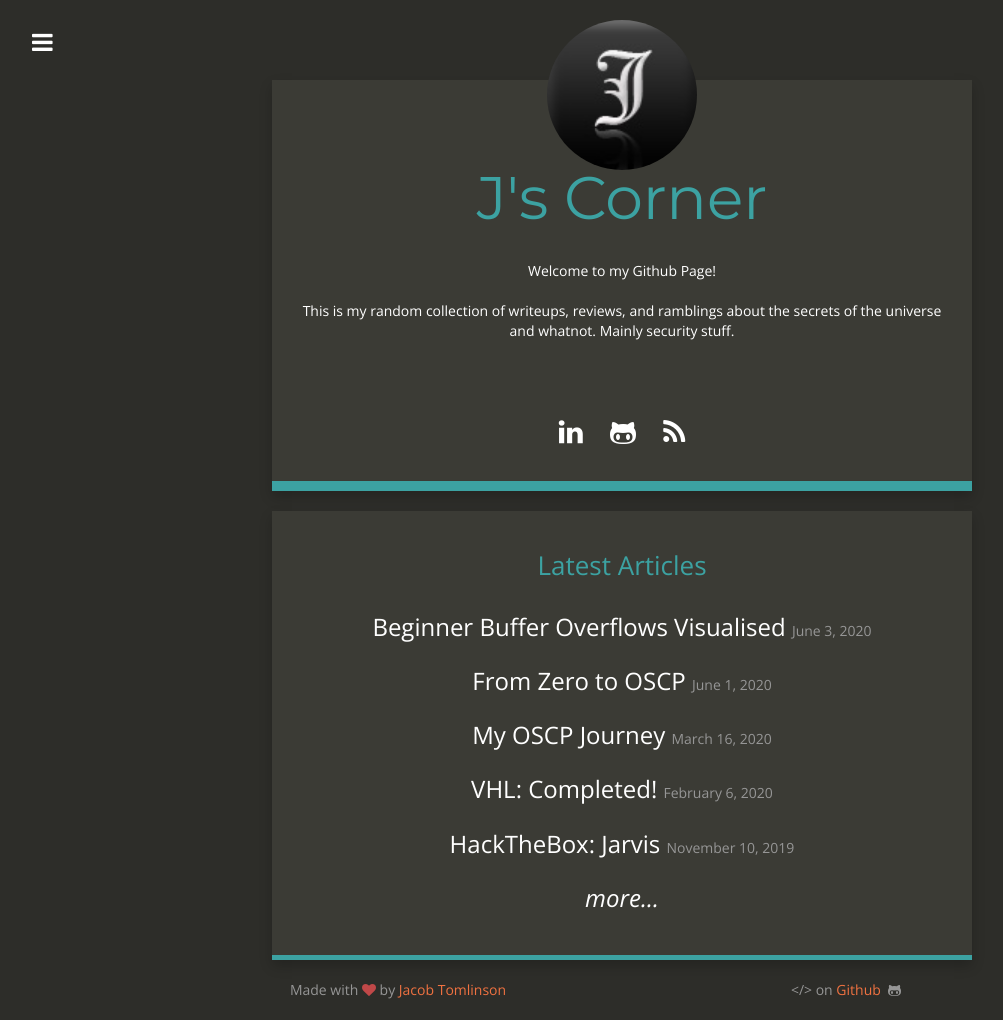
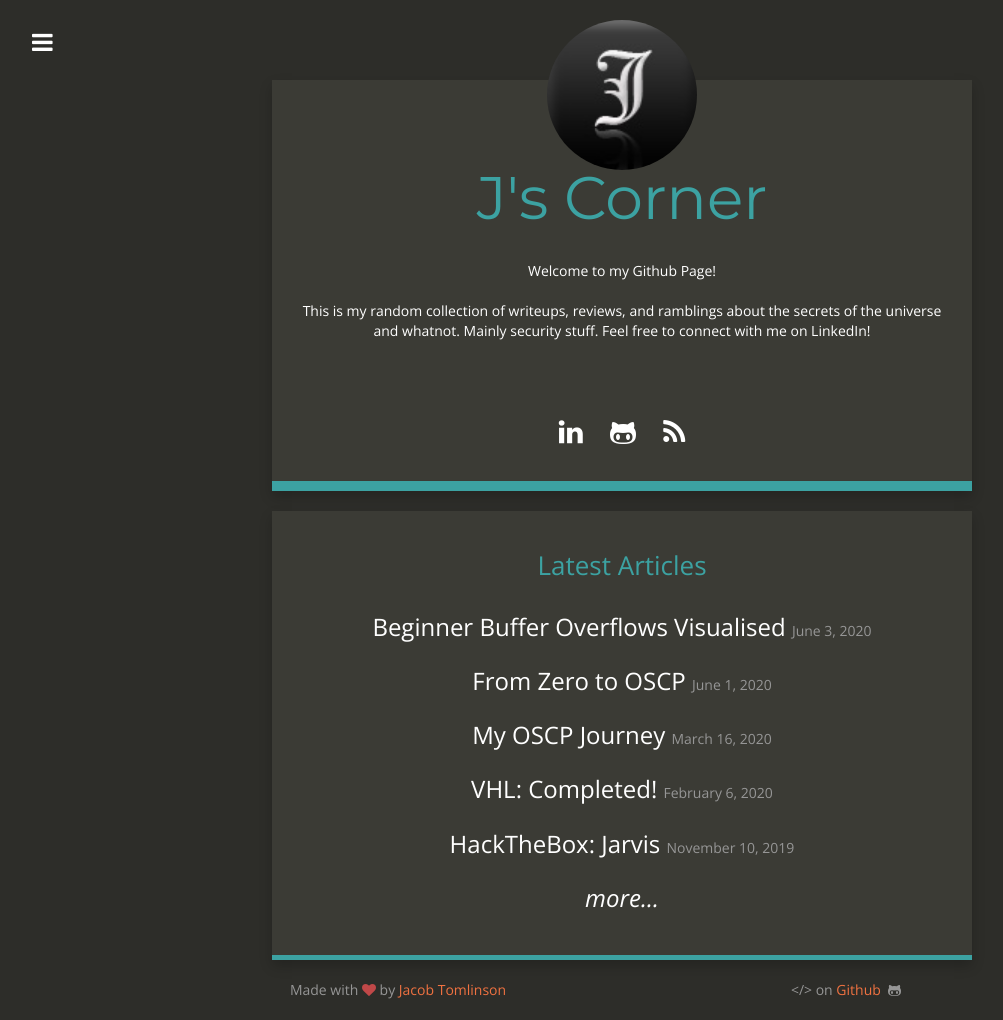
Before and after one commit to Dreamscent/Dreamscent.github.io, a Jekyll site: the page built from index.html, in a window 1280 px wide. Shown: the whole page, without its empty margins (18-1021 px from the left). Built offline with Jekyll 4.4.1, drawn with Linux system fonts in a browser that asks for light colours; nearby versions of some CDN libraries.

Commit message:
Update _config.yml

```diff
--- a/_config.yml
+++ b/_config.yml
@@ -5,7 +5,7 @@
 baseurl: ""
 url: "https://Dreamscent.github.io"
 title_description: "Welcome to my Github Page! <br><br>
-This is my random collection of writeups, reviews, and ramblings about the secrets of the universe and whatnot. Mainly security stuff.
+This is my random collection of writeups, reviews, and ramblings about the secrets of the universe and whatnot. Mainly security stuff. Feel free to connect with me on LinkedIn!
 <br><br>
 "
 title_image: "https://github.com/Dreamscent/Dreamscent.github.io/raw/master/images/J.jpg"
```
